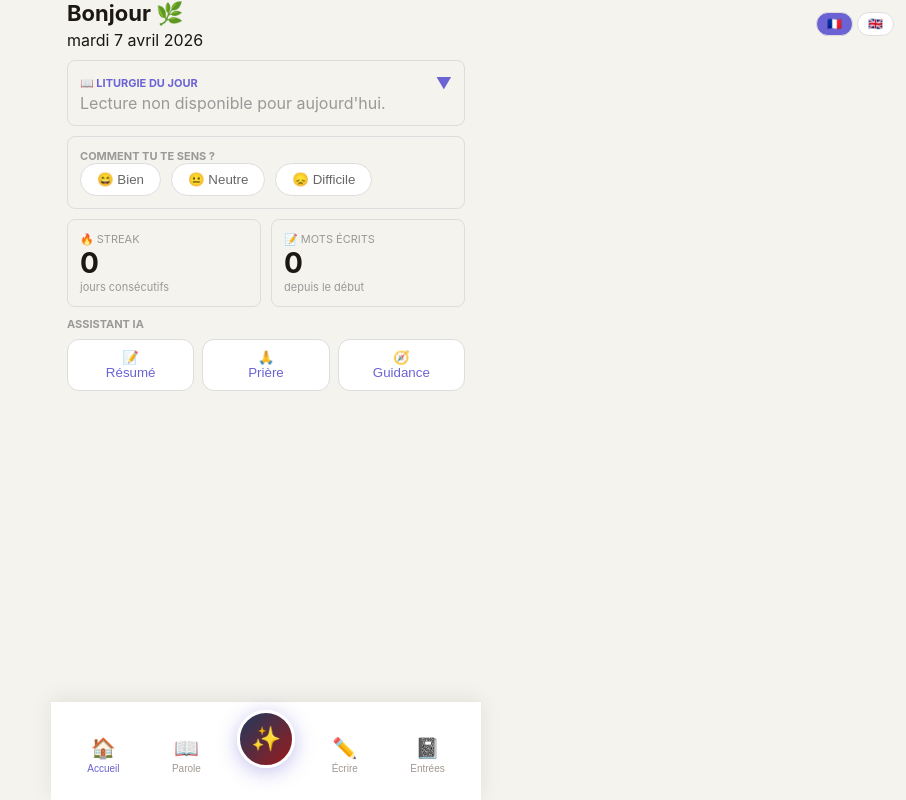
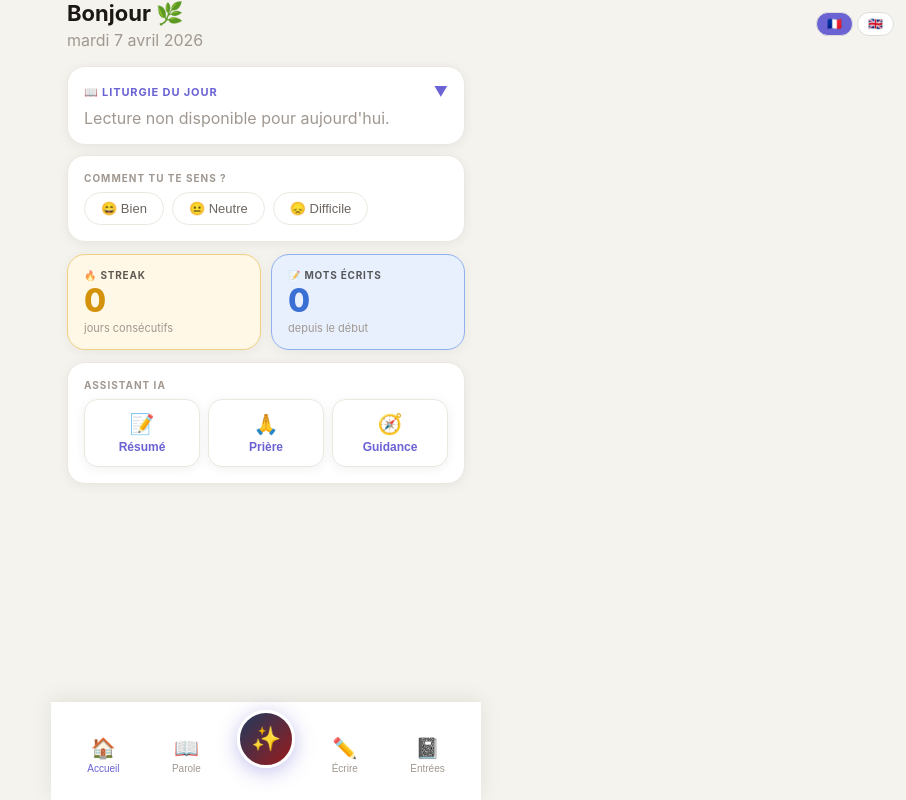
Before and after one commit to Alexis102005/Journal, a React (Vite) app: page / in a window 1280 px wide. Shown: the whole page, without its empty margins (374-1280 px from the left). Built offline with nearby package versions, Linux system fonts and the light colour scheme; no server answers.

Commit message:
"Accueil utilise variables CSS + redesign"

```diff
--- a/src/components/Accueil.jsx
+++ b/src/components/Accueil.jsx
@@ -55,7 +55,7 @@ export default function Accueil({ entrees, langue }) {
         setLiturgie(null)
         setChargement(false)
       })
-  }, [])
+  }, [langue])
 
   const appellerAssistant = async (type) => {
     setAssistantType(type)
@@ -78,15 +78,11 @@ export default function Accueil({ entrees, langue }) {
         .map(e => `[${new Date(e.id).toLocaleDateString('fr-FR')}]\n${e.contenu}`)
         .join('\n\n---\n\n')
 
-      const response = await fetch(`/api/assistant?lang=${langue}`, {
+      const response = await fetch('/api/assistant', {
         method: 'POST',
         headers: { 'Content-Type': 'application/json' },
         body: JSON.stringify({
-          type,
-          lectures,
-          mood,
-          entreeSemaine,
-          langue,
+          type, lectures, mood, entreeSemaine, langue,
           ...(type === 'resume' && { mood: entreeSemaine || 'Aucune entrée cette semaine.' })
         })
       })
@@ -101,46 +97,55 @@ export default function Accueil({ entrees, langue }) {
   return (
     <div>
       <h2>{t.bonjour} 🌿</h2>
-      <p>{today}</p>
+      <p style={{ color: 'var(--text-muted)', marginBottom: '16px' }}>{today}</p>
 
+      {/* Liturgie */}
       <div
         onClick={() => setLiturgieouverte(!liturgieOuverte)}
-        style={{ border: '1px solid #ddd', padding: '12px', margin: '10px 0', borderRadius: '8px', cursor: 'pointer' }}
+        className="card"
+        style={{ cursor: 'pointer' }}
       >
         <div style={{ display: 'flex', justifyContent: 'space-between', alignItems: 'center' }}>
-          <p style={{ fontSize: '11px', color: '#6b63d4', fontWeight: 'bold' }}>📖 {t.liturgie}</p>
-          <span style={{ color: '#6b63d4', fontSize: '16px' }}>{liturgieOuverte ? '▲' : '▼'}</span>
+          <p style={{ fontSize: '11px', color: 'var(--accent)', fontWeight: '700', letterSpacing: '0.08em' }}>
+            📖 {t.liturgie}
+          </p>
+          <span style={{ color: 'var(--accent)', fontSize: '14px' }}>{liturgieOuverte ? '▲' : '▼'}</span>
         </div>
-        {chargement && <p style={{ color: '#999' }}>{t.chargement}</p>}
+        {chargement && <p style={{ color: 'var(--text-muted)', marginTop: '8px' }}>{t.chargement}</p>}
         {!chargement && liturgie && (
           <>
-            <p style={{ fontWeight: '600', marginTop: '6px' }}>{liturgie.ref}</p>
-            <p style={{ fontStyle: 'italic', color: '#666', fontSize: '13px', marginTop: '4px' }}>{liturgie.intro}</p>
+            <p style={{ fontWeight: '600', marginTop: '8px', color: 'var(--text-primary)', fontSize: '15px' }}>
+              {liturgie.ref}
+            </p>
+            <p style={{ fontStyle: 'italic', color: 'var(--text-secondary)', fontSize: '13px', marginTop: '4px', lineHeight: '1.6' }}>
+              {liturgie.intro}
+            </p>
           </>
         )}
         {!chargement && liturgie && liturgieOuverte && (
-          <p style={{ fontSize: '13px', color: '#444', lineHeight: '1.8', marginTop: '12px', borderTop: '1px solid #eee', paddingTop: '12px' }}>
+          <p style={{ fontSize: '13px', color: 'var(--text-primary)', lineHeight: '1.9', marginTop: '12px', borderTop: '1px solid var(--border)', paddingTop: '12px' }}>
             {liturgie.texte}
           </p>
         )}
         {!chargement && !liturgie && (
-          <p style={{ color: '#999' }}>{t.lectureNonDispo}</p>
+          <p style={{ color: 'var(--text-muted)', marginTop: '8px' }}>{t.lectureNonDispo}</p>
+        )}
+        {langue === 'en' && !chargement && (
+          <p style={{ fontSize: '11px', color: 'var(--text-muted)', fontStyle: 'italic', marginTop: '6px' }}>
+            * Liturgical texts are currently available in French only.
+          </p>
         )}
       </div>
 
-      <div style={{ border: '1px solid #ddd', padding: '12px', margin: '10px 0', borderRadius: '8px' }}>
-        <p style={{ fontSize: '11px', color: '#999', fontWeight: 'bold' }}>{t.comment}</p>
-        <div style={{ display: 'flex', gap: '10px' }}>
+      {/* Humeur */}
+      <div className="card">
+        <p className="section-label">{t.comment}</p>
+        <div style={{ display: 'flex', gap: '8px', flexWrap: 'wrap' }}>
           {[['😄', t.bien], ['😐', t.neutre], ['😞', t.difficile]].map(([emoji, label]) => (
             <button
               key={label}
               onClick={() => setMood(label)}
-              style={{
-                padding: '8px 16px', borderRadius: '20px', border: '1px solid #ddd',
-                background: mood === label ? '#f0eefc' : 'white',
-                color: mood === label ? '#6b63d4' : '#666',
-                cursor: 'pointer'
-              }}
+              className={`chip ${mood === label ? 'actif' : ''}`}
             >
               {emoji} {label}
             </button>
@@ -148,53 +153,61 @@ export default function Accueil({ entrees, langue }) {
         </div>
       </div>
 
-      <div style={{ display: 'grid', gridTemplateColumns: '1fr 1fr', gap: '10px', margin: '10px 0' }}>
-        <div style={{ border: '1px solid #ddd', padding: '12px', borderRadius: '8px' }}>
-          <p style={{ fontSize: '11px', color: '#999' }}>🔥 {t.streak}</p>
-          <p style={{ fontSize: '28px', fontWeight: 'bold' }}>{calculerStreak()}</p>
-          <p style={{ fontSize: '11px', color: '#999' }}>{t.joursConsecutifs}</p>
+      {/* Stats */}
+      <div className="stats-grid">
+        <div className="stat-card streak">
+          <p className="stat-label">🔥 {t.streak}</p>
+          <p className="stat-val">{calculerStreak()}</p>
+          <p className="stat-sub">{t.joursConsecutifs}</p>
         </div>
-        <div style={{ border: '1px solid #ddd', padding: '12px', borderRadius: '8px' }}>
-          <p style={{ fontSize: '11px', color: '#999' }}>📝 {t.motsEcrits}</p>
-          <p style={{ fontSize: '28px', fontWeight: 'bold' }}>{totalMots}</p>
-          <p style={{ fontSize: '11px', color: '#999' }}>{t.depuisDebut}</p>
+        <div className="stat-card mots">
+          <p className="stat-label">📝 {t.motsEcrits}</p>
+          <p className="stat-val">{totalMots}</p>
+          <p className="stat-sub">{t.depuisDebut}</p>
         </div>
       </div>
 
-      <div style={{ margin: '10px 0' }}>
-        <p style={{ fontSize: '11px', color: '#999', fontWeight: 'bold', marginBottom: '8px' }}>{t.assistantIA}</p>
-        <div style={{ display: 'flex', gap: '8px', marginBottom: '12px' }}>
+      {/* Assistant IA — gardé minimal, les vraies fonctions sont dans Conseils IA */}
+      <div className="card">
+        <p className="section-label">{t.assistantIA}</p>
+        <div style={{ display: 'flex', gap: '8px' }}>
           {[['📝', t.resume, 'resume'], ['🙏', t.priere, 'priere'], ['🧭', t.guidance, 'guidance']].map(([icon, label, type]) => (
             <button
               key={type}
               onClick={() => appellerAssistant(type)}
               disabled={assistantChargement}
               style={{
-                flex: 1, padding: '10px', borderRadius: '12px',
-                border: assistantType === type ? '2px solid #6b63d4' : '1px solid #ddd',
-                background: assistantType === type ? '#f0eefc' : 'white',
-                color: '#6b63d4', cursor: 'pointer',
-                opacity: assistantChargement ? 0.6 : 1
+                flex: 1, padding: '12px 6px', borderRadius: '14px',
+                border: `1px solid ${assistantType === type ? 'var(--accent)' : 'var(--border)'}`,
+                background: assistantType === type ? 'var(--accent-light)' : 'var(--bg-card)',
+                color: 'var(--accent)', cursor: 'pointer',
+                opacity: assistantChargement ? 0.6 : 1,
+                fontSize: '12px', fontWeight: '600',
+                display: 'flex', flexDirection: 'column', alignItems: 'center', gap: '4px',
+                boxShadow: 'var(--shadow-card)', transition: 'all 0.15s'
               }}
             >
-              {icon}<br />{label}
+              <span style={{ fontSize: '20px' }}>{icon}</span>
+              {label}
             </button>
           ))}
         </div>
 
         {assistantChargement && (
-          <p style={{ color: '#999', fontSize: '13px', fontStyle: 'italic' }}>{t.generationEnCours}</p>
+          <p style={{ color: 'var(--text-muted)', fontSize: '13px', fontStyle: 'italic', marginTop: '12px' }}>
+            {t.generationEnCours}
+          </p>
         )}
 
         {assistantResultat && !assistantChargement && (
           <div style={{
-            background: '#f0eefc', border: '1px solid #dcd8f5',
-            borderRadius: '12px', padding: '14px', marginTop: '4px'
+            background: 'var(--accent-light)', border: '1px solid var(--accent)',
+            borderRadius: '14px', padding: '14px', marginTop: '12px'
           }}>
-            <p style={{ fontSize: '11px', color: '#6b63d4', fontWeight: 'bold', marginBottom: '8px' }}>
+            <p style={{ fontSize: '11px', color: 'var(--accent)', fontWeight: '700', marginBottom: '8px', letterSpacing: '0.08em' }}>
               {assistantType === 'resume' ? `📝 ${t.resume.toUpperCase()}` : assistantType === 'priere' ? `🙏 ${t.priere.toUpperCase()}` : `🧭 ${t.guidance.toUpperCase()}`}
             </p>
-            <p style={{ fontSize: '13px', color: '#4a4460', lineHeight: '1.8', fontStyle: 'italic' }}>
+            <p style={{ fontSize: '13px', color: 'var(--text-primary)', lineHeight: '1.8', fontStyle: 'italic' }}>
               {assistantResultat}
             </p>
           </div>
```
